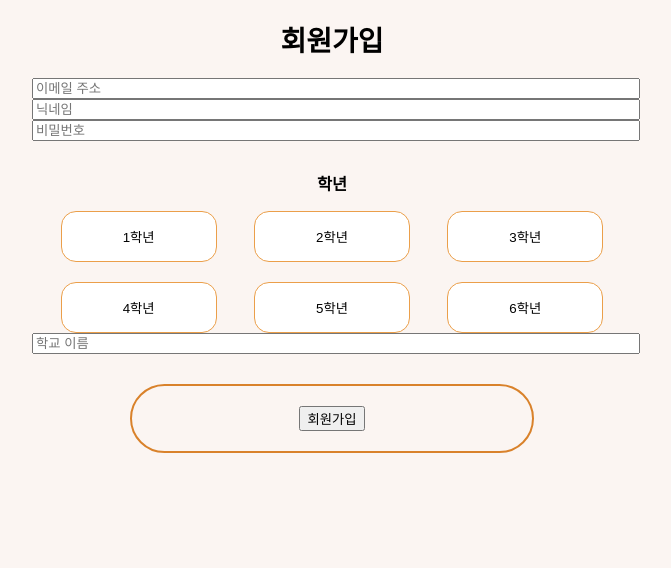
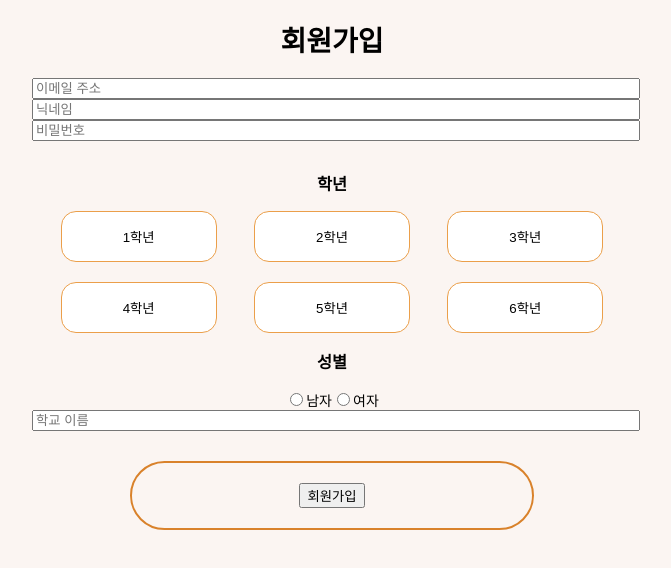
Before and after one commit to sminju1009/KEAD, a React (Create React App) app in the folder frontend/: page /signup in a window 1280 px wide. Shown: the top 568 px of the page, without its empty margins (308-979 px from the left). Built offline with nearby package versions, Linux system fonts and the light colour scheme.

Commit message:
[FE][승현] Signup sex fix

```diff
--- a/frontend/src/components/member/SignUp.js
+++ b/frontend/src/components/member/SignUp.js
@@ -10,6 +10,7 @@ function SignUp() {
     password: '',
     memberGrade: null,
     school: '',
+    sex: '',
   });
 
   const handleInputChange = (e) => {
@@ -35,10 +36,18 @@ function SignUp() {
     e.preventDefault();
     console.log('Submitting formData:', formData);
 
-        console.log(typeof formData.memberGrade);
+    const submittedData = {
+      ...formData,
+      sex: parseInt(formData.sex, 10), // 10진수로 변환
+    };
+
+    console.log(typeof formData.memberGrade);
+    console.log(typeof formData.sex);
+
+    console.log('Submitting submittedData:', submittedData);
     try {
         // 백엔드 엔드포인트로 POST 요청 보내기
-        const response = await axios.post('http://j10c106.p.ssafy.io:8082/users/signup', formData);
+        const response = await axios.post('http://j10c106.p.ssafy.io:8082/users/signup', submittedData);
 
         alert('회원가입이 완료되었습니다.');
         console.log('Navigating to /login');
@@ -104,6 +113,29 @@ function SignUp() {
             ))}
           </div>
         </div>
+        <div className="inputField">
+          <h3>성별</h3>
+          <label>
+            <input
+              type="radio"
+              name="sex"
+              value="0" // 남자
+              checked={formData.sex === '0'}
+              onChange={handleInputChange}
+            />
+            남자
+          </label>
+          <label>
+            <input
+              type="radio"
+              name="sex"
+              value="1" // 여자
+              checked={formData.sex === '1'}
+              onChange={handleInputChange}
+            />
+            여자
+          </label>
+        </div>
         <div className="inputemail">
           <input
             type="text"
```
